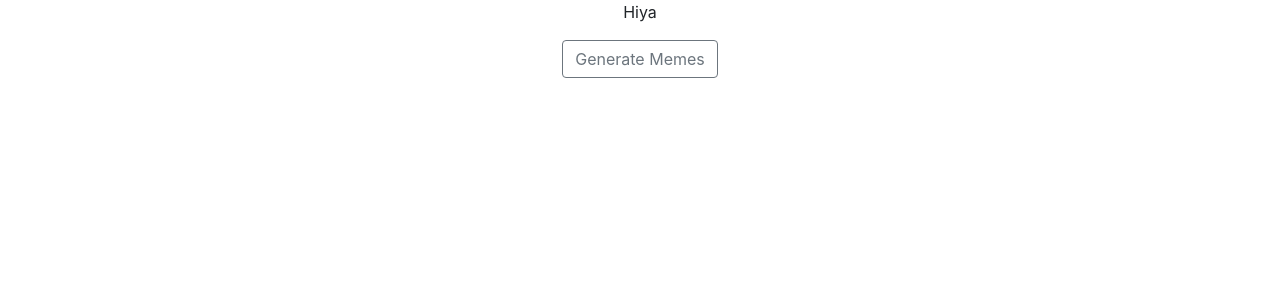
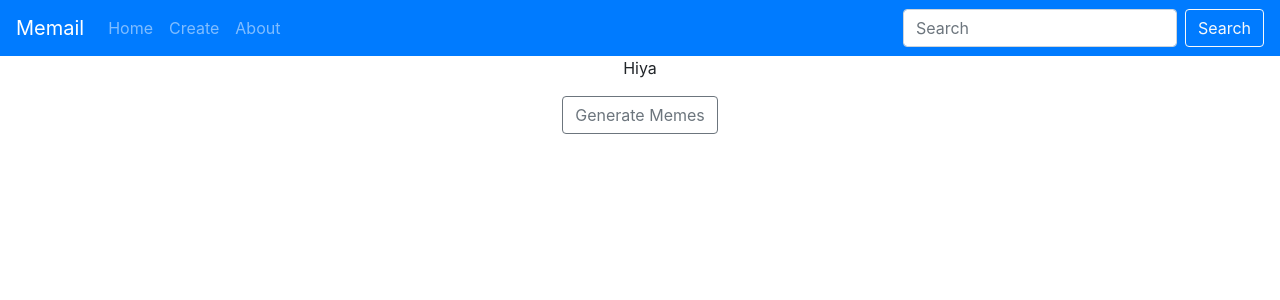
Before and after one commit to elandau91/meme-frontend, a React (Create React App) app: page / in a window 1280 px wide. Shown: the top 300 px of the page. Built offline with nearby package versions, Linux system fonts and the light colour scheme.

Commit message:
basic navbar built

```diff
--- a/src/App.js
+++ b/src/App.js
@@ -1,5 +1,6 @@
 import './App.css';
 import MemeContainer from './containers/memeContainer'
+import NavBar from './components/NavBar'
 import {connect} from 'react-redux'
 import {fetchMemesAction} from './actions/memeActions'
 import Button from 'react-bootstrap/Button';
@@ -10,6 +11,7 @@
   console.log(props)
   return (
     <div className="App">
+      <NavBar />
       <p>Hiya</p>
       <Button variant="outline-secondary" onClick={() => props.fetchMemesAction()}>Generate Memes</Button>
       <br></br>
--- /dev/null
+++ b/src/components/NavBar.js
@@ -0,0 +1,28 @@
+import React from 'react'
+import Navbar from 'react-bootstrap/NavBar'
+import Nav from 'react-bootstrap/Nav'
+import Form from 'react-bootstrap/Form'
+import FormControl from 'react-bootstrap/FormControl'
+import Button from 'react-bootstrap/Button'
+
+function NavBar(props){
+
+    return(
+        <>
+          <Navbar bg="primary" variant="dark">
+            <Navbar.Brand href="#home">Memail</Navbar.Brand>
+            <Nav className="mr-auto">
+                <Nav.Link href="#home">Home</Nav.Link>
+                <Nav.Link href="#features">Create</Nav.Link>
+                <Nav.Link href="#pricing">About</Nav.Link>
+            </Nav>
+            <Form inline>
+                <FormControl type="text" placeholder="Search" className="mr-sm-2" />
+                <Button variant="outline-light">Search</Button>
+            </Form>
+        </Navbar>
+        </>
+    )
+}
+
+export default NavBar
```
